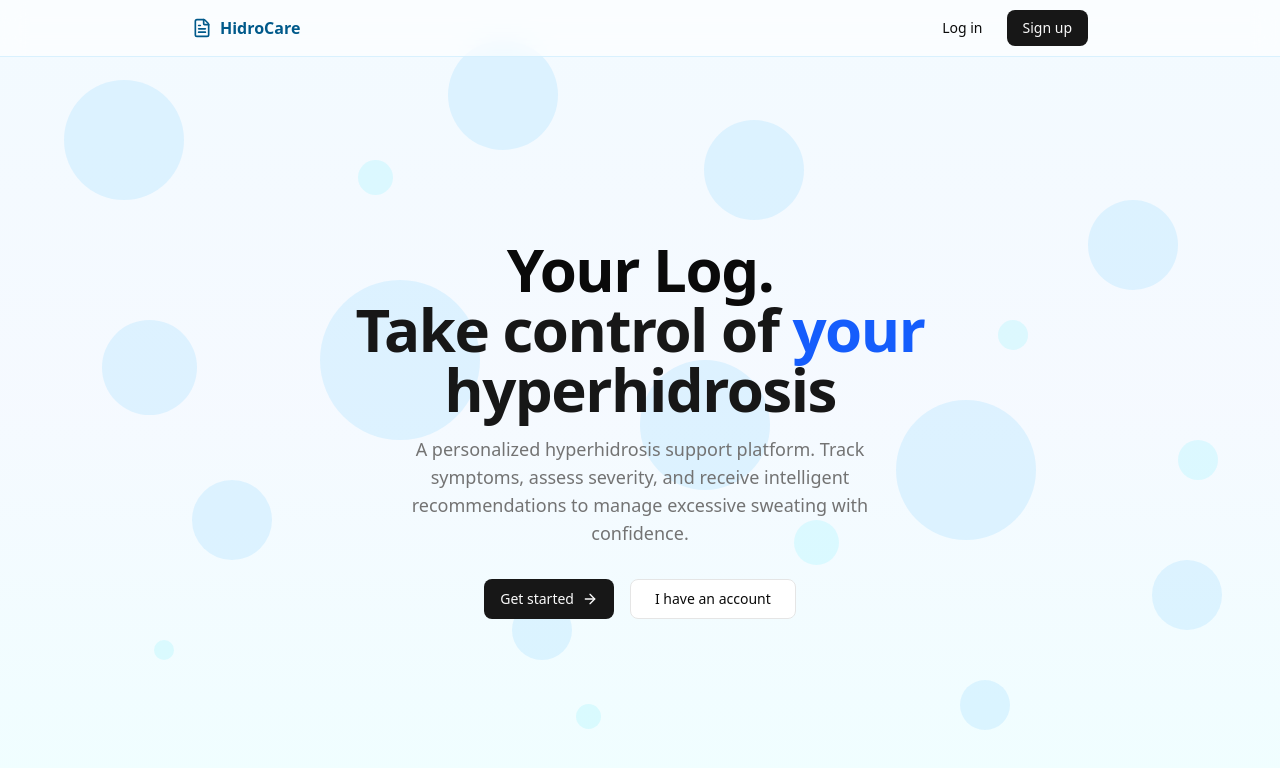
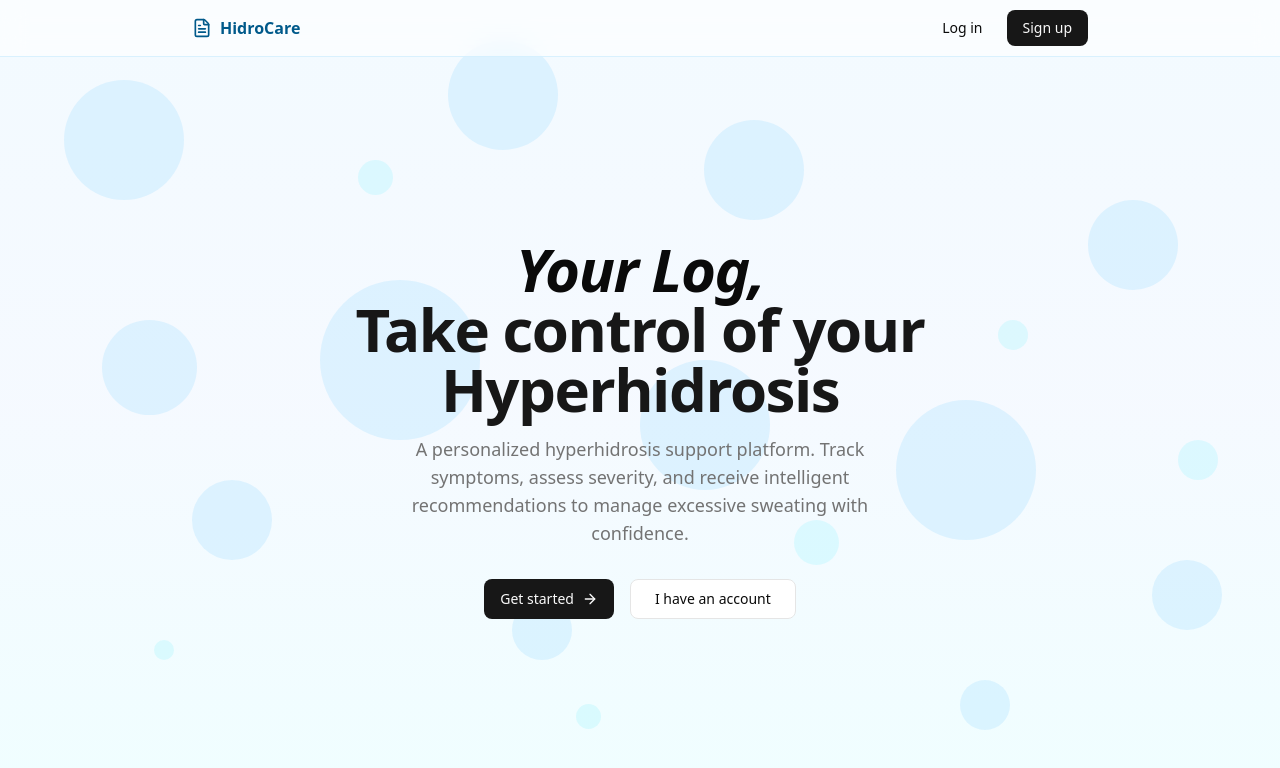
Before and after one commit to Ar1Ov/HidroCare, a Next.js app: page / in a window 1280 px wide. Shown: the top 768 px of the page. Built offline with nearby package versions, Linux system fonts and the light colour scheme.

Commit message:
Login page UIv2

```diff
--- a/app/page.tsx
+++ b/app/page.tsx
@@ -26,10 +26,10 @@ export default function HomePage() {
 				<div className="container flex flex-col items-center text-center gap-8">
 					<div className="space-y-4 max-w-2xl">
 						<h1 className="text-4xl font-bold tracking-tight sm:text-5xl md:text-6xl">
-							Your Log.
+							<em>Your Log,</em>
 							<br />
 							<span className="text-primary">
-  Take control of <span className="font-bold text-blue-600 dark:text-blue-400">your</span> hyperhidrosis
+  Take control of your <strong>Hyperhidrosis</strong>
 </span>
 						</h1>
 						<p className="text-lg text-muted-foreground max-w-lg mx-auto">
```
